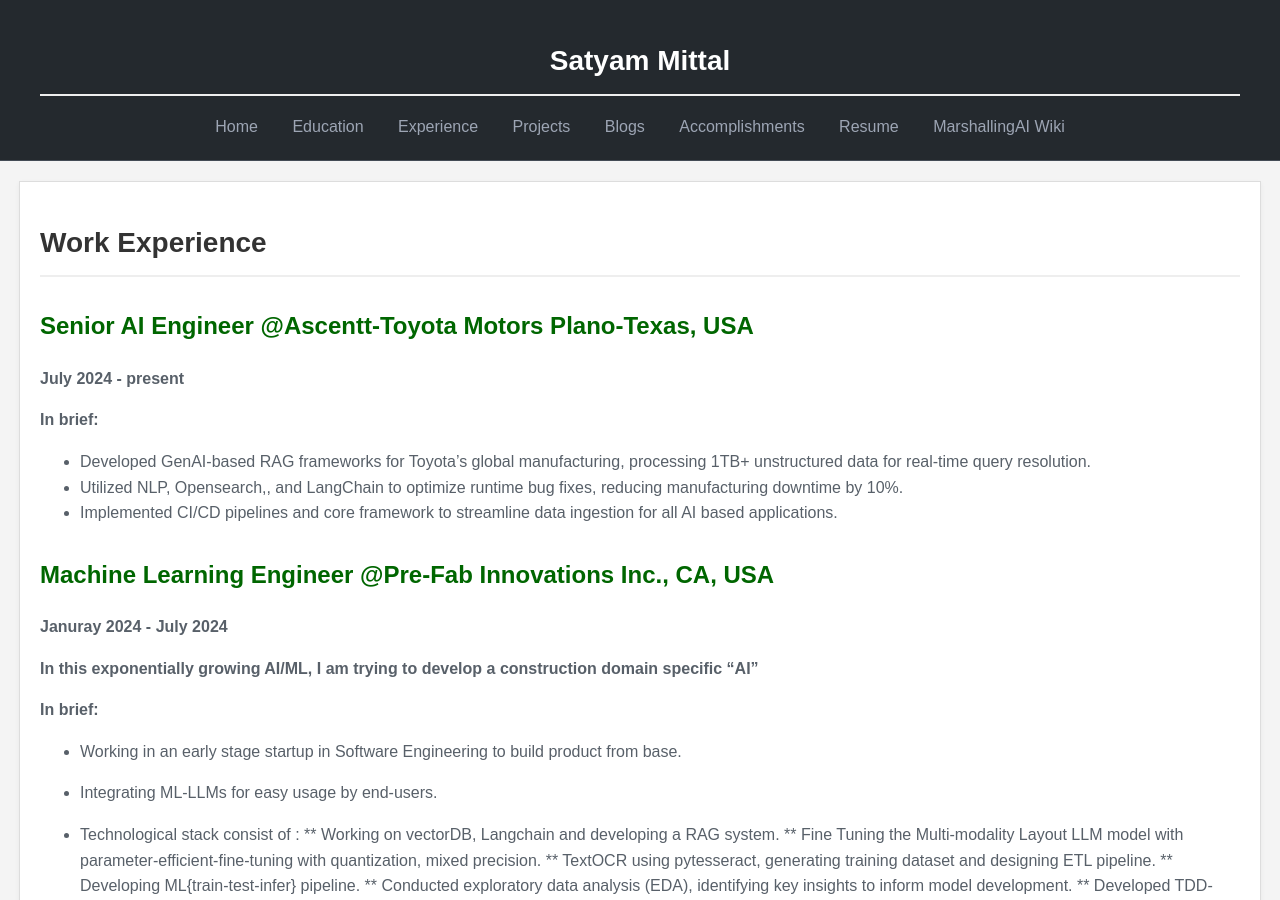
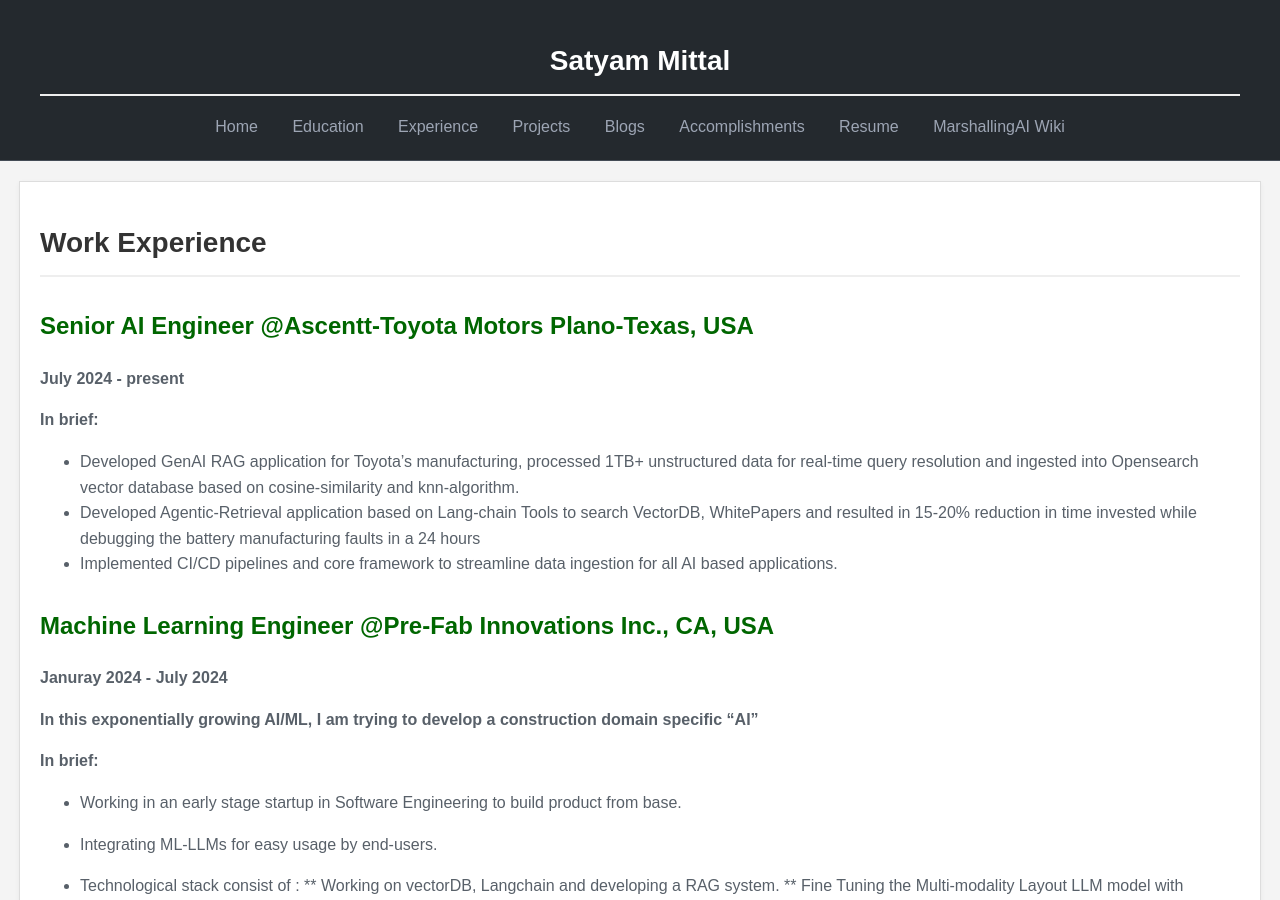
Before and after one commit to 05satyam/05satyam.github.io, a Jekyll site: the page built from experience.md, in a window 1280 px wide and 900 px high. Built offline with Jekyll 4.4.1, drawn with Linux system fonts in a browser that asks for light colours.

Commit message:
Update experience.md

```diff
--- a/experience.md
+++ b/experience.md
@@ -9,9 +9,10 @@ title: Work Experience
 **July 2024 - present**
 
 **In brief:**
- - Developed GenAI-based RAG frameworks for Toyota's global manufacturing, processing 1TB+ unstructured data for
-real-time query resolution.
- - Utilized NLP, Opensearch,, and LangChain to optimize runtime bug fixes, reducing manufacturing downtime by 10%.
+ - Developed GenAI RAG application for Toyota's manufacturing, processed 1TB+ unstructured data for real-time query
+resolution and ingested into Opensearch vector database based on cosine-similarity and knn-algorithm.
+ - Developed Agentic-Retrieval application based on Lang-chain Tools to search VectorDB, WhitePapers and resulted in
+15-20% reduction in time invested while debugging the battery manufacturing faults in a 24 hours
  - Implemented CI/CD pipelines and core framework to streamline data ingestion for all AI based applications.
 
 ## Machine Learning Engineer @Pre-Fab Innovations Inc., CA, USA
```
